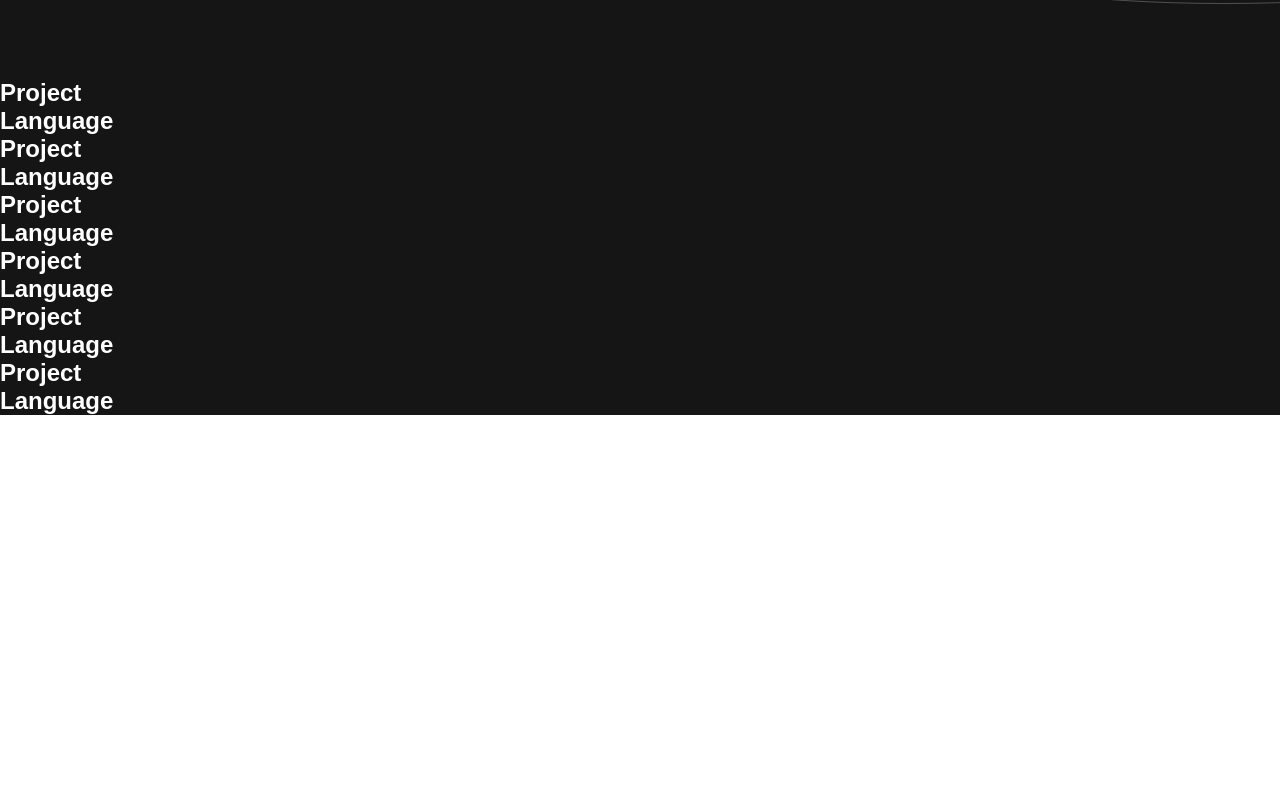
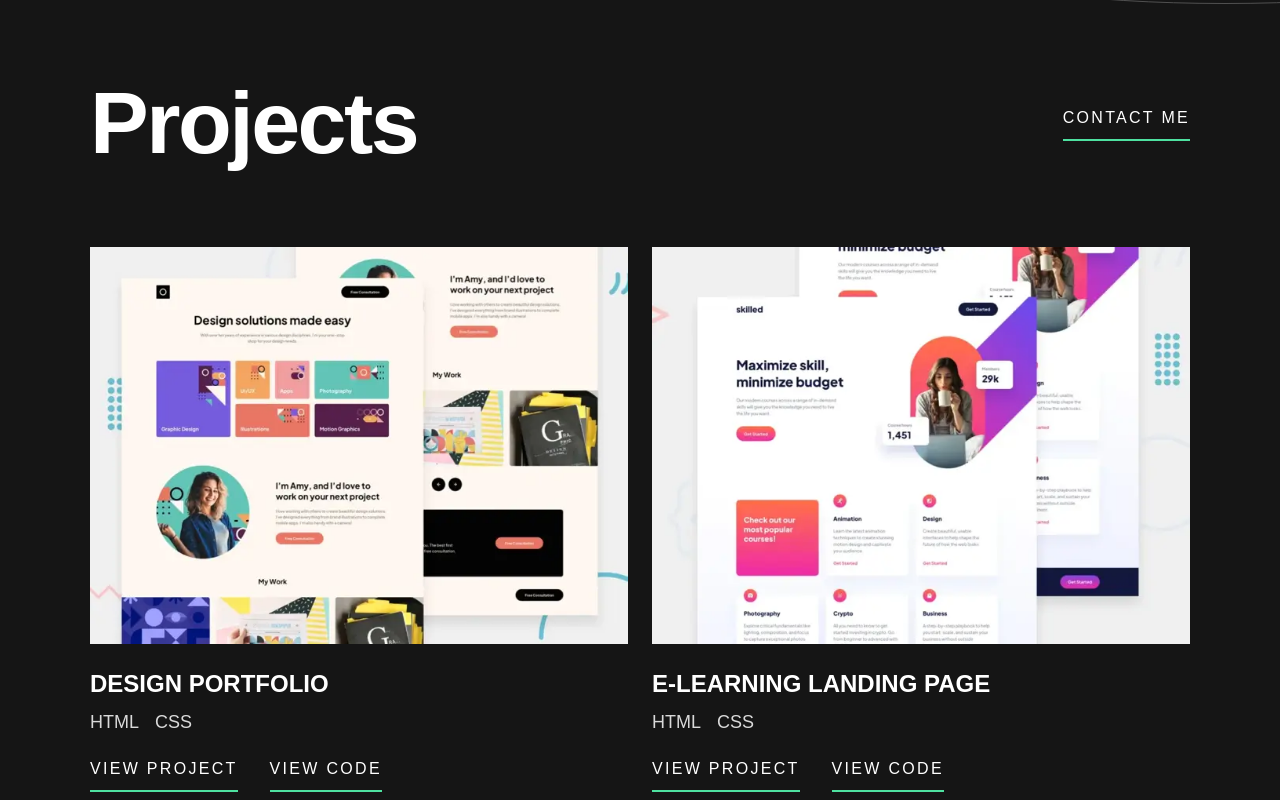
Before and after one commit to hiticas/Single-page-developer-portfolio-Vite, a React (Vite) app: page / in a window 1280 px wide. Shown: the part 1400-2200 px from the top of the page. Before the commit the page ends 1815 px from the top, so only its background shows below. Built offline with nearby package versions, Linux system fonts and the light colour scheme.

Commit message:
finish projects section

```diff
--- a/src/Sections/Header/Header.scss
+++ b/src/Sections/Header/Header.scss
@@ -40,3 +40,9 @@
     }
   }
 }
+
+@media (min-width: 1200px) {
+  .header {
+    padding: var(--space-400) 0 0;
+  }
+}
--- a/src/Sections/Hero/Hero.jsx
+++ b/src/Sections/Hero/Hero.jsx
@@ -20,9 +20,11 @@ function Hero() {
       <div className="hero-content">
         <Typography as="h1" type="heading-xl" className="hero-title">Nice to <br className="break"/> meet you! <br className="break-2"/>I’m <span className='green-underline'>Adam Keyes.</span></Typography>
         <Typography type="body" className="hero-subtitle">Based in the UK, I’m a front-end developer passionate about building accessible web apps that users love.</Typography>
-        <Button aria-label="Contact">
-          <Typography as="span" type="body-btn">Contact me</Typography>
-        </Button>
+        <a href="mailto:adamkeyes@example.com">
+          <Button aria-label="Contact">
+            <Typography as="span" type="body-btn">Contact me</Typography>
+          </Button>
+        </a>
       </div>
     </div>
   )
--- a/src/Sections/Projects/Projects.jsx
+++ b/src/Sections/Projects/Projects.jsx
@@ -1,15 +1,89 @@
-import Project from '../../components/Project/Project'
+import Project from "../../components/Project/Project"
+import Button from "../../ui-components/Button/Button"
+import Typography from "../../ui-components/Typography/Typography"
+
+import projectImage1 from "../../assets/images/thumbnail-project-1-small.webp"
+import projectImage2 from "../../assets/images/thumbnail-project-2-small.webp"
+import projectImage3 from "../../assets/images/thumbnail-project-3-small.webp"
+import projectImage4 from "../../assets/images/thumbnail-project-4-small.webp"
+import projectImage5 from "../../assets/images/thumbnail-project-5-small.webp"
+import projectImage6 from "../../assets/images/thumbnail-project-6-small.webp"
+
 import './Projects.scss'
 
 function Projects() {
   return (
-    <div className="projects">
-      <Project />
-      <Project />
-      <Project />
-      <Project />
-      <Project />
-      <Project />
+    <div className="projects-section">
+      <div className="header-projects-section">
+        <Typography as="h1" type="heading-xl">Projects</Typography>
+        <a href="mailto:adamkeyes@example.com">
+          <Button aria-label="Contact">
+            <Typography as="span" type="body-btn">Contact me</Typography>
+          </Button>
+        </a>
+      </div>
+      <div className="projects">
+        <div className="projects-row">
+          <Project
+            image={projectImage1}
+            title="DESIGN PORTFOLIO"
+            languages={["HTML", "CSS"]}
+            links={[
+              { label: "View Project", url: "https://github.com/example/project1" },
+              { label: "View Code", url: "https://github.com/example/project1-code" }
+            ]}
+          />
+          <Project
+            image={projectImage2}
+            title="E-LEARNING LANDING PAGE"
+            languages={["HTML", "CSS"]}
+            links={[
+              { label: "View Project", url: "https://github.com/example/project2" },
+              { label: "View Code", url: "https://github.com/example/project2-code" }
+            ]}
+          />
+        </div>
+        <div className="projects-row">
+          <Project
+            image={projectImage3}
+            title="TODO WEB APP"
+            languages={["HTML", "CSS", "JAVASCRIPT"]}
+            links={[
+              { label: "View Project", url: "https://github.com/example/project3" },
+              { label: "View Code", url: "https://github.com/example/project3-code" }
+            ]}
+          />
+          <Project
+            image={projectImage4}
+            title="ENTERTAINMENT WEB APP"
+            languages={["HTML", "CSS", "JAVASCRIPT"]}
+            links={[
+              { label: "View Project", url: "https://github.com/example/project4" },
+              { label: "View Code", url: "https://github.com/example/project4-code" }
+            ]}
+          />
+        </div>
+        <div className="projects-row">
+          <Project
+            image={projectImage5}
+            title="MEMORY GAME"
+            languages={["HTML", "CSS", "JAVASCRIPT"]}
+            links={[
+              { label: "View Project", url: "https://github.com/example/project5" },
+              { label: "View Code", url: "https://github.com/example/project5-code" }
+            ]}
+          />
+          <Project
+            image={projectImage6}
+            title="ART GALLERY SHOWCASE"
+            languages={["HTML", "CSS", "JAVASCRIPT"]}
+            links={[
+              { label: "View Project", url: "https://github.com/example/project6" },
+              { label: "View Code", url: "https://github.com/example/project6-code" }
+            ]}
+          />
+        </div>
+      </div>
     </div>
   )
 }
--- a/src/Sections/Projects/Projects.scss
+++ b/src/Sections/Projects/Projects.scss
@@ -0,0 +1,63 @@
+.projects-section {
+  padding: 0 16px;
+  .header-projects-section {
+    display: flex;
+    justify-content: space-between;
+    align-items: center;
+    margin-bottom: 40px;
+  }
+
+  .projects {
+    display: flex;
+    flex-direction: column;
+    gap: 40px;
+    margin-bottom: 80px;
+    .projects-row {
+      display: flex;
+      flex-direction: column;
+      gap: 40px;
+    }
+  }
+}
+
+@media (min-width: 768px) {
+  .projects-section {
+    padding: 0 32px;
+    .header-projects-section {
+      margin-bottom: 60px;
+    }
+
+    .projects {
+      margin-bottom: 100px;
+      .projects-row {
+        display: flex;
+        flex-direction: row;
+        gap: 24px;
+
+        .project {
+          flex: 1;
+        }
+      }
+    }
+  }
+}
+
+@media (min-width: 1024px) {
+  .projects-section {
+    .header-projects-section {
+      margin-bottom: 80px;
+    }
+
+    .projects {
+      margin-bottom: 140px;
+    }
+  }
+}
+
+@media (min-width: 1200px) {
+  .projects-section {
+    max-width: 1100px;
+    margin: 0 auto;
+    padding: 0;
+  }
+}
--- a/src/components/Project/Project.jsx
+++ b/src/components/Project/Project.jsx
@@ -1,12 +1,35 @@
-import './Project.scss'
+import Button from '../../ui-components/Button/Button';
+import Typography from '../../ui-components/Typography/Typography';
+import './Project.scss';
 
-function Project() {
+function Project({ image, title, languages = [], links = [] }) {
   return (
     <div className="project">
-      <h2>Project</h2>
-      <h2>Language</h2>
+      <img className="image" src={image} alt={title} />
+
+      <div className="project-info">
+        <Typography as="h3" type="heading-m" className="project-title">{title}</Typography>
+
+        <div className="project-languages">
+          {languages.map((lang, index) => (
+            <Typography type="body" key={index} className="language-tag">
+              {lang}
+            </Typography>
+          ))}
+        </div>
+
+        <div className="project-links">
+          {links.map((link, index) => (
+            <a href={link.url} key={index} className="project-link" target="_blank" rel="noopener noreferrer">
+              <Button aria-label="Contact">
+                <Typography as="span" type="body-btn">{link.label}</Typography>
+              </Button>
+            </a>
+          ))}
+        </div>
+      </div>
     </div>
-  )
+  );
 }
 
-export default Project
+export default Project;
--- a/src/components/Project/Project.scss
+++ b/src/components/Project/Project.scss
@@ -0,0 +1,27 @@
+.project {
+  .image {
+    width: 100%;
+  }
+
+  .project-info {
+    .project-title {
+      margin-bottom: 8px;
+      margin-top: 20px;
+    }
+    .project-languages {
+      display: flex;
+      gap: 16px;
+      margin-bottom: 20px;
+    }
+
+    .project-links {
+      display: flex;
+      gap: 32px;
+      .project-link {
+        .button {
+          max-width: none;
+        }
+      }
+    }
+  }
+}
```
